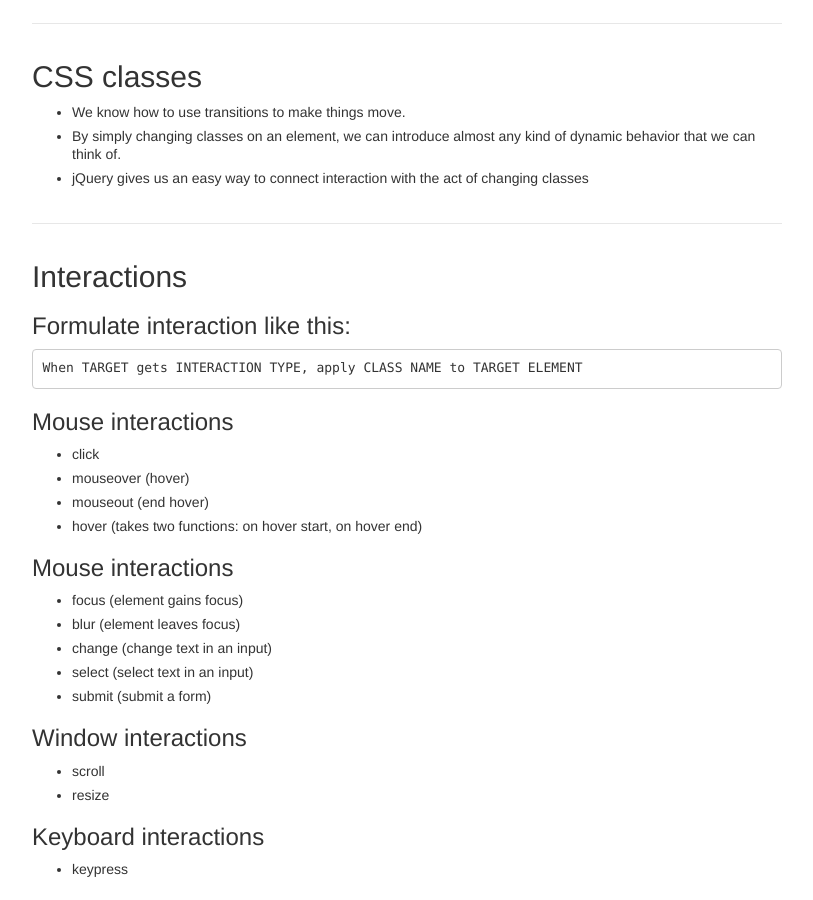
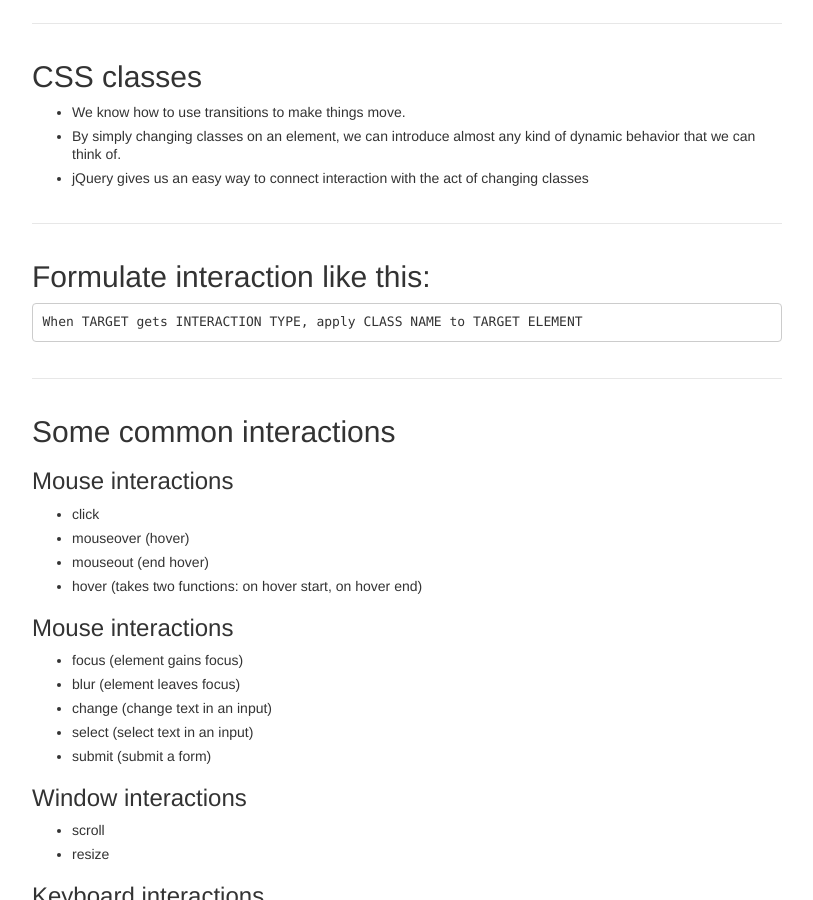
Before and after one commit to tsl-frontend/tsl-frontend.github.io, a Jekyll site: the page built from _posts/2013-11-24-17.md, in a window 1280 px wide and 900 px high, scrolled down 564 px. Shown: the whole window, without its empty margins (428-1241 px from the left). Built offline with Jekyll 4.4.1, drawn with Linux system fonts in a browser that asks for light colours; nearby versions of some CDN libraries; Markdown is read by kramdown in place of the engine named in the settings.

Commit message:
Organization.

````diff
--- a/_posts/2013-11-24-17.md
+++ b/_posts/2013-11-24-17.md
@@ -36,13 +36,13 @@ homework:
 - By simply changing classes on an element, we can introduce almost any kind of dynamic behavior that we can think of.
 - jQuery gives us an easy way to connect interaction with the act of changing classes
 
-## Interactions
-
-### Formulate interaction like this:
+## Formulate interaction like this:
 
 ```
 When TARGET gets INTERACTION TYPE, apply CLASS NAME to TARGET ELEMENT
 ```
+
+## Some common interactions
 
 ### Mouse interactions
 
````
